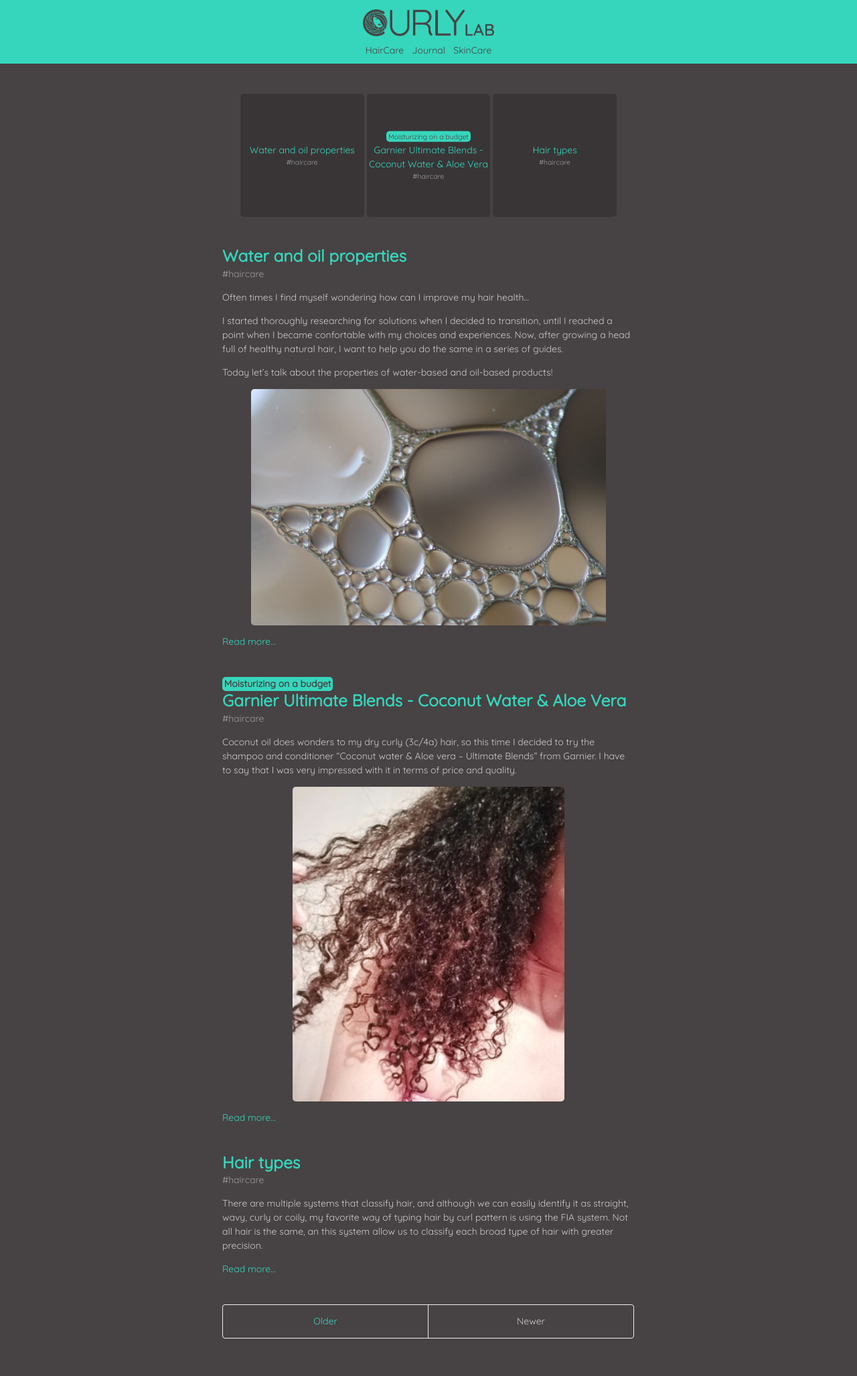
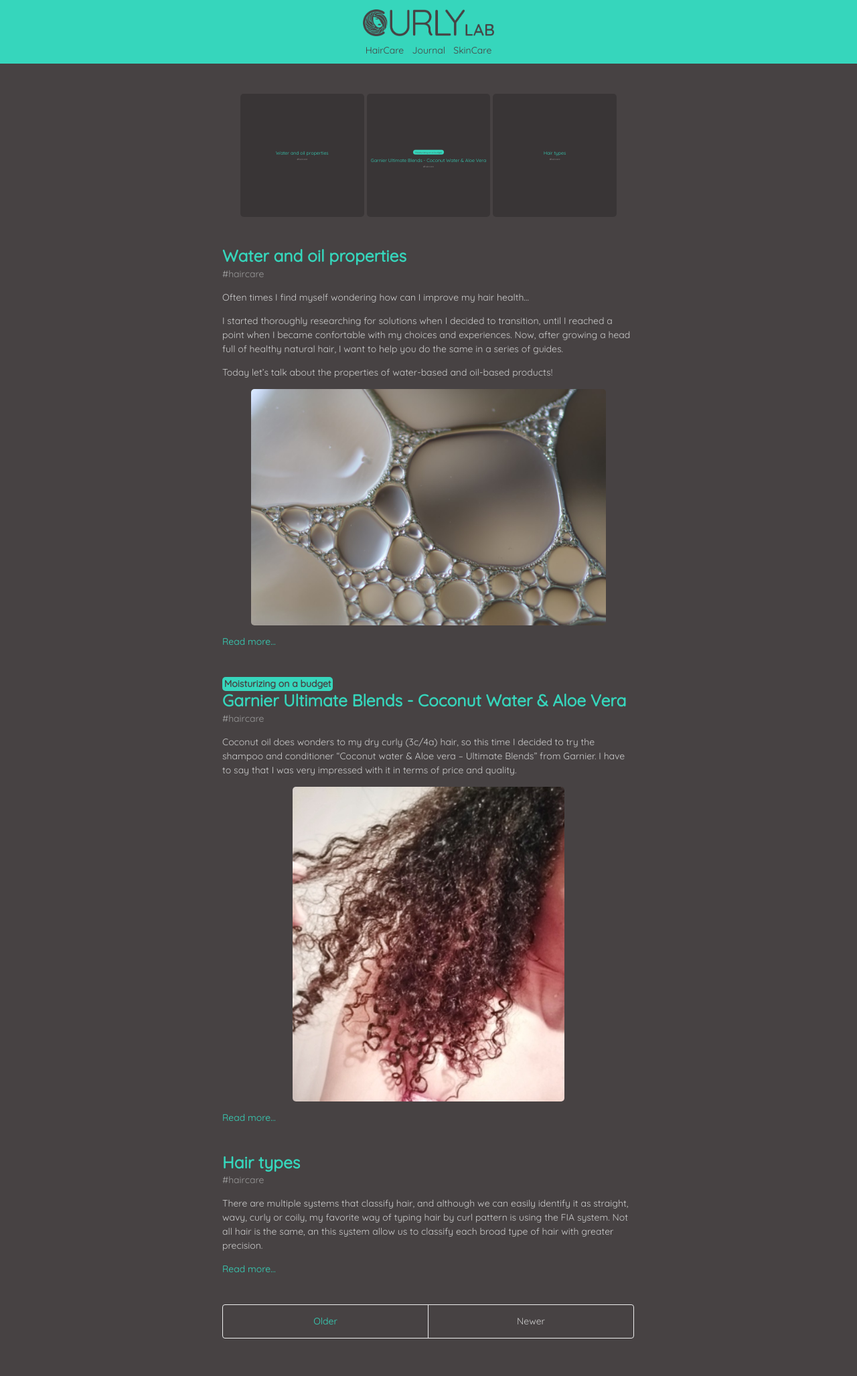
Before and after one commit to curlylab/curlylab.github.io, a Jekyll site: the page built from index.html, in a window 1280 px wide. Shown: the whole page at 67% size. Built offline with Jekyll 4.4.1, drawn with Linux system fonts in a browser that asks for light colours; the list of posts is cut into pages by our own code.

Commit message:
Update style.css

```diff
--- a/public/css/style.css
+++ b/public/css/style.css
@@ -2,7 +2,6 @@
  * CSS
  * v1.1
  */
-
 @media (min-width: 48rem) {
   html {
     font-size: 14px;
@@ -17,7 +16,6 @@
 /*
  * Topbar
  */
-
 .sidebar {
   text-align: center;
   padding: 0;
@@ -103,16 +101,15 @@
 .theme .sidebar {
   background-color: #36D6BC;
 }
+
 .theme .content a,
 .theme .related-posts li a:hover {
   color: #36D6BC;
 }
 
-
 /*
  * Body resets
  */
-
 * {
   -webkit-box-sizing: border-box;
      -moz-box-sizing: border-box;
@@ -152,6 +149,7 @@
   color: #36D6BC;
   text-decoration: none;
 }
+
 /* `:focus` is linked to `:hover` for basic accessibility */
 a:hover,
 a:focus {
@@ -167,17 +165,21 @@
   color: #36D6BC;
   text-rendering: geometricPrecision;
 }
+
 h1 {
   font-size: 1.75rem;
 }
+
 h2 {
   margin-top: 1rem;
   font-size: 1.25rem;
 }
+
 h3 {
   margin-top: 1rem;
   font-size: 1rem;
 }
+
 h4, h5, h6 {
   margin-top: 1rem;
   font-size: 0.75rem;
@@ -202,6 +204,7 @@
 dt {
   font-weight: bold;
 }
+
 dd {
   margin-bottom: .5rem;
 }
@@ -221,6 +224,7 @@
   color: #555;
   text-transform: uppercase;
 }
+
 abbr[title] {
   cursor: help;
   border-bottom: 1px dotted #e5e5e5;
@@ -233,9 +237,11 @@
   color: #7a7a7a;
   border-left: .25rem solid #e5e5e5;
 }
+
 blockquote p:last-child {
   margin-bottom: 0;
 }
+
 @media (min-width: 30rem) {
   blockquote {
     padding-right: 5rem;
@@ -264,11 +270,13 @@
   border: 1px solid #e5e5e5;
   border-collapse: collapse;
 }
+
 td,
 th {
   padding: .25rem .5rem;
   border: 1px solid #e5e5e5;
 }
+
 tbody tr:nth-child(odd) td,
 tbody tr:nth-child(odd) th {
   background-color: #f9f9f9;
@@ -277,7 +285,6 @@
 /*
  * Messages
  */
-
 .message {
   margin-bottom: 1rem;
   padding: 1rem;
@@ -285,11 +292,9 @@
   background-color: #f9f9f9;
 }
 
-
 /*
  * Container
  */
-
 .container {
   max-width: 46rem; /* 38rem */
   padding-left:  1rem;
@@ -306,14 +311,17 @@
   padding-bottom: 1rem;
   margin-bottom: 3rem;
 }
+
 .masthead-title {
   margin-top: 0;
   margin-bottom: 0;
   color: #505050;
 }
+
 .masthead-title a {
   color: #505050;
 }
+
 .masthead-title small {
   font-size: 75%;
   font-weight: 400;
@@ -510,3 +518,16 @@
   border-radius: 5px;
   font-size: 0.75rem;
 }
+
+@media (min-width: 30rem) {
+  .boxpost-title,
+  .boxpost-title a {
+    font-size: 0.5rem;
+  }
+  .boxpost-date {
+    font-size: 0.25rem;
+  }
+  .boxpost-tags {
+    font-size: 0.25rem;
+  }
+}
```
